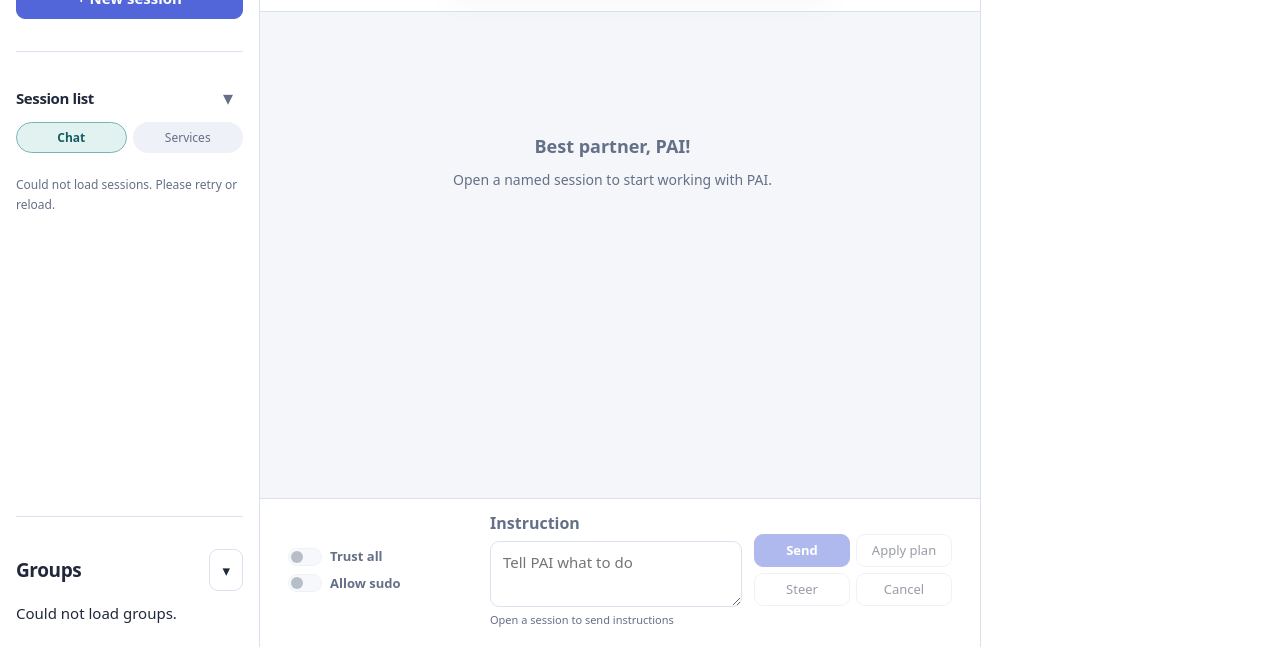
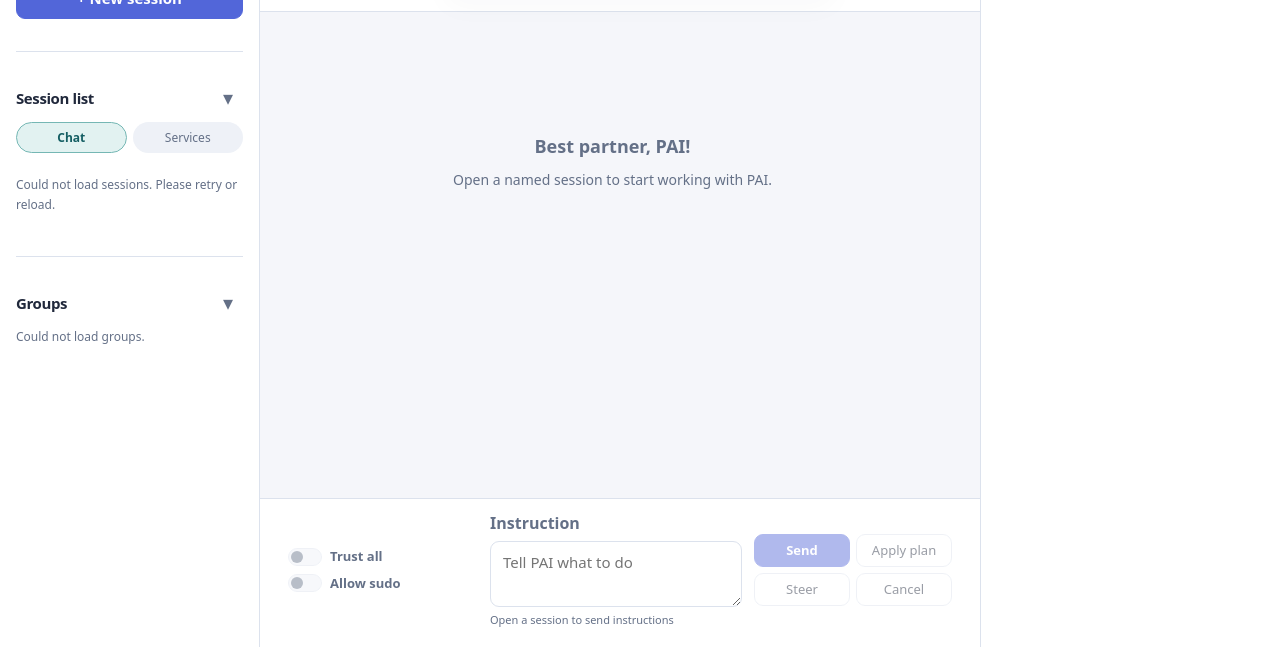
Before and after one commit to Carudy/pai, a plain HTML site: page internal/web/index.html in a window 1280 px wide. Shown: the part 153-800 px from the top of the page. Drawn offline with Linux system fonts and the light colour scheme; no server answers.

Commit message:
style(web): give Groups the session-list treatment and one scroll region
The group section looked like a second-class citizen and sat at the bottom of
the sidebar: the session body had flex:1, so a short list stretched and pushed
Groups to the floor.

Both headings now share .panel-head h2, both collapse controls share
.panel-toggle (same size, glyph rotation, hover), and both lists are one
scroll region: #sidebar-lists sizes to its content and scrolls when the
combined list outgrows the sidebar, so the sections sit one after another
instead of the empty space landing between them.

```diff
--- a/internal/web/index.html
+++ b/internal/web/index.html
@@ -34,10 +34,12 @@
                 <hr class="response-divider">
                 <button id="open-create" class="primary new-session" type="button">+ New session</button>
                 <hr class="response-divider">
+                <div id="sidebar-lists">
                     <div class="panel-head">
                         <h2 id="sessions-heading">Session list</h2>
                         <button
                             id="toggle-sessions-list"
+                            class="panel-toggle"
                             type="button"
                             aria-expanded="true"
                             aria-controls="sessions-body"
@@ -61,6 +63,7 @@
                         <h2 id="groups-heading">Groups</h2>
                         <button
                             id="toggle-groups-list"
+                            class="panel-toggle"
                             type="button"
                             aria-expanded="true"
                             aria-controls="groups-body"
@@ -73,6 +76,7 @@
                     <div id="groups-body">
                         <p id="groups-status" role="status">Loading groups…</p>
                         <nav id="groups" aria-label="Groups"></nav>
+                    </div>
                 </div>
             </aside>
             <main>
--- a/internal/web/style.css
+++ b/internal/web/style.css
@@ -253,6 +253,19 @@ main > header h2 {
     background: var(--panel);
 }
 
+/* Both lists live in one scroll region: with a handful of sessions the sections
+   sit one after another instead of the list stretching and pushing Groups to the
+   floor, and with many of them the region scrolls rather than clipping. */
+#sidebar-lists {
+    display: flex;
+    flex: 1 1 auto;
+    flex-direction: column;
+    gap: 20px;
+    min-height: 0;
+    overflow-y: auto;
+    overscroll-behavior: contain;
+}
+
 .brand h1 {
     font-size: 27px;
     font-weight: 800;
@@ -344,7 +357,7 @@ header p {
     accent-color: var(--accent);
 }
 
-#sessions-heading {
+.panel-head h2 {
     font-size: 15px;
     margin: 0;
 }
@@ -359,7 +372,7 @@ header p {
     margin-bottom: -10px;
 }
 
-#toggle-sessions-list {
+.panel-toggle {
     padding: 4px 10px;
     border: 0;
     background: none;
@@ -371,19 +384,19 @@ header p {
     transition: color 0.15s;
 }
 
-#toggle-sessions-list:hover {
+.panel-toggle:hover {
     color: var(--ink);
     background: none;
 }
 
 /* Rotate the glyph, not the padded button, so the hit area never overlaps the
    heading when the list is closed. */
-#toggle-sessions-list .chevron {
+.panel-toggle .chevron {
     display: inline-block;
     transition: transform 0.15s;
 }
 
-#toggle-sessions-list[aria-expanded='false'] .chevron {
+.panel-toggle[aria-expanded='false'] .chevron {
     transform: rotate(-90deg);
 }
 
@@ -391,14 +404,32 @@ header p {
     display: flex;
     flex-direction: column;
     gap: 10px;
-    flex: 1;
-    min-height: 0;
 }
 
 #sessions-body[hidden] {
     display: none;
 }
 
+#groups-body {
+    display: flex;
+    flex-direction: column;
+    gap: 10px;
+}
+
+#groups-body[hidden] {
+    display: none;
+}
+
+#groups-status {
+    font-size: 12px;
+    color: var(--muted);
+}
+
+#groups-status:empty,
+#groups-status[hidden] {
+    display: none;
+}
+
 #sessions-status {
     font-size: 12px;
     color: var(--muted);
@@ -409,12 +440,9 @@ header p {
 }
 
 #sessions {
-    overflow: auto;
-    min-height: 0;
     display: flex;
     flex-direction: column;
     gap: 6px;
-    flex: 1;
 }
 
 .session-row {
```
Also changed, not shown: 1 other file. Lines whose indentation alone changed are shown as unchanged.
